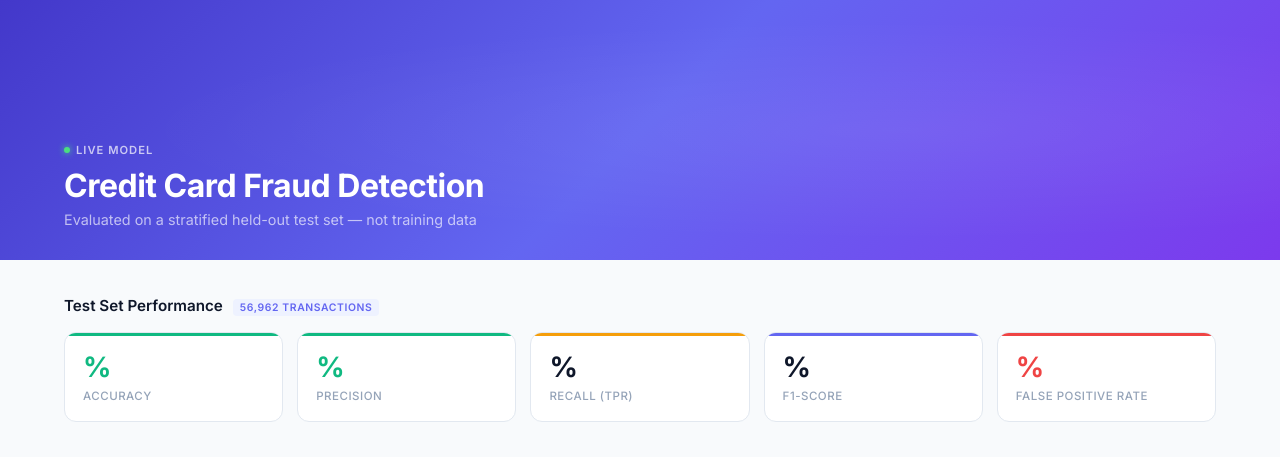
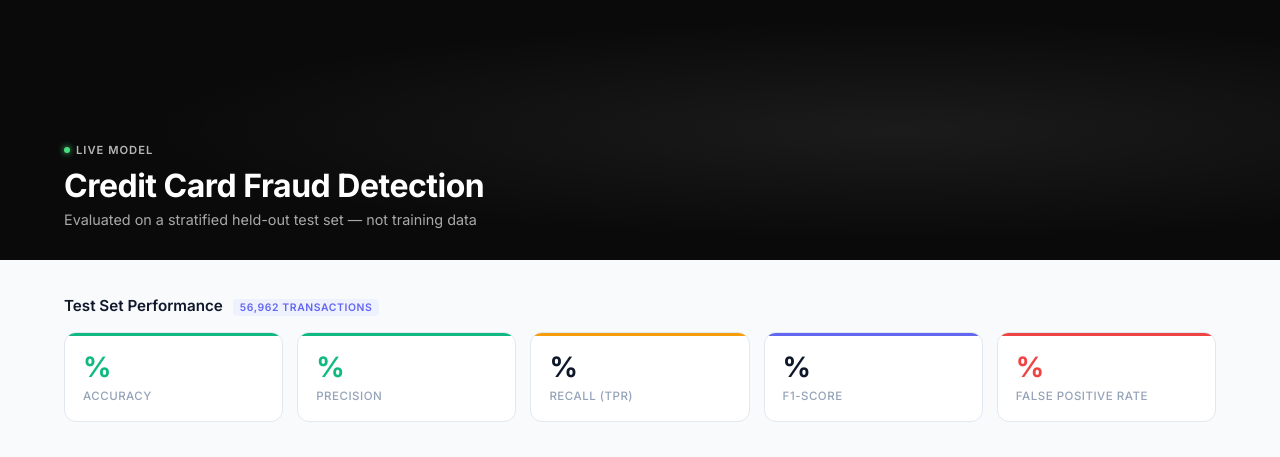
Before and after one commit to mariarodr1136/FraudDetectionSystem, a Flask app: template templates/index.html in a window 1280 px wide. Shown: the part 53-510 px from the top of the page. Run offline with Flask 3, Linux system fonts and the light colour scheme; the template is opened without the code that fills it, so the values that code supplies are empty; parts of the project's set-up code (start-up, migrations or seed data) failed here and were passed over.

Commit message:
Change hero background from indigo gradient to black
Co-Authored-By: Claude Sonnet 4.6 <noreply@anthropic.com>

```diff
--- a/templates/index.html
+++ b/templates/index.html
@@ -84,7 +84,7 @@
         /* ── Hero ────────────────────────────────────────────── */
         .hero {
             height: 260px;
-            background: linear-gradient(135deg, #4338ca 0%, #6366f1 50%, #7c3aed 100%);
+            background: #0a0a0a;
             position: relative;
             display: flex;
             align-items: flex-end;
```
